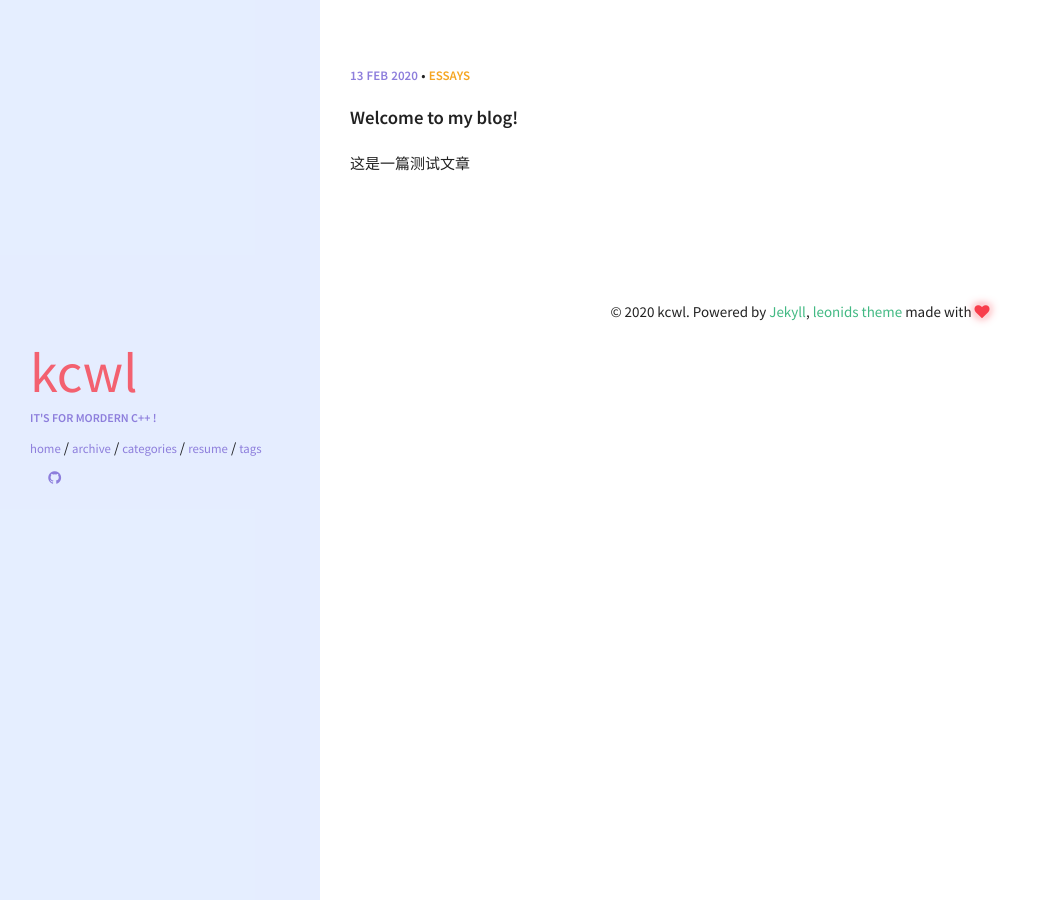
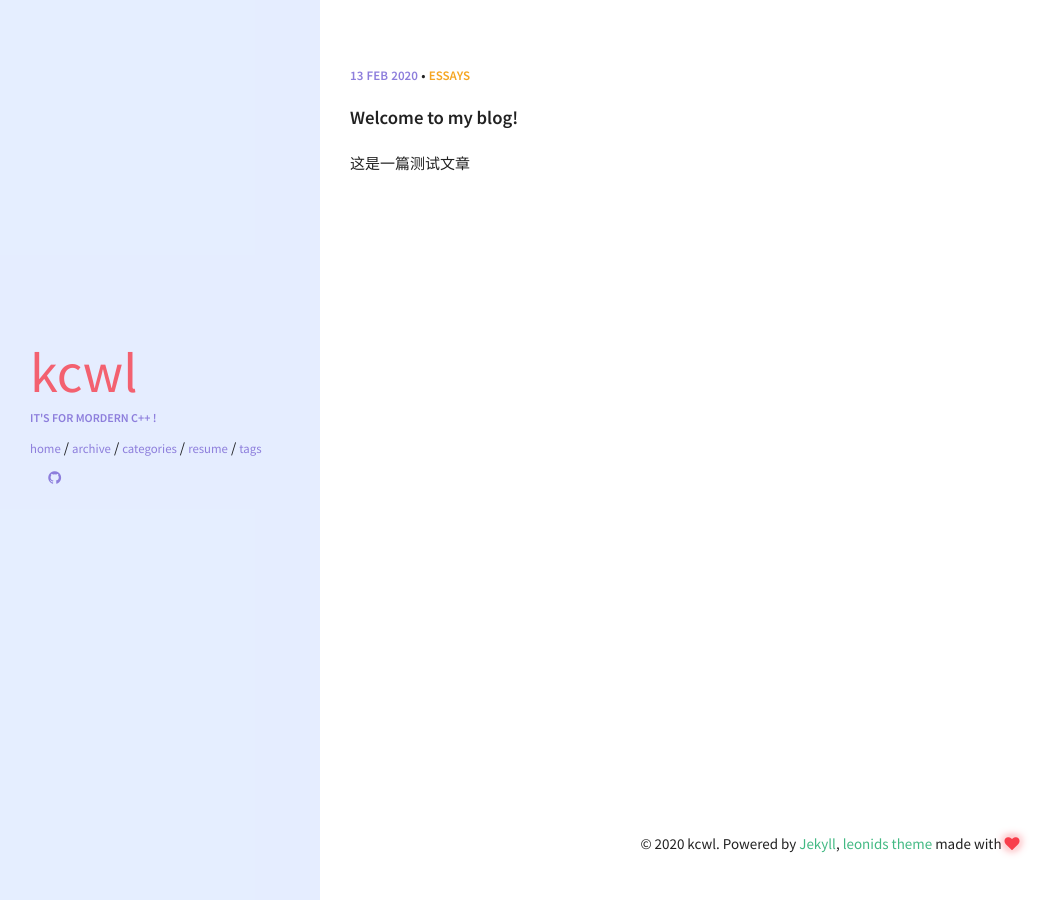
Before and after one commit to kcwl/kcwl.github.io, a Jekyll site: the page built from index.html, in a window 1280 px wide. Shown: the whole page, without its empty margins (0-1057 px from the left). Built offline with Jekyll 4.4.1, drawn with Linux system fonts in a browser that asks for light colours.

Commit message:
config fix bug

```diff
--- a/_sass/components/_global.scss
+++ b/_sass/components/_global.scss
@@ -108,7 +108,7 @@ footer {
   text-align: center;
   padding: 3em 0;
   bottom: 0;
-  position:fix;
+  position:fixed;
   width: 100%;
   .heart-icon {
     color: $danger;
```
